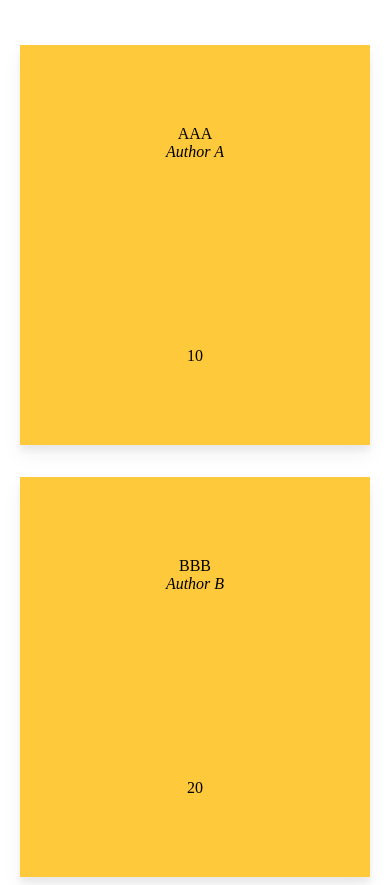
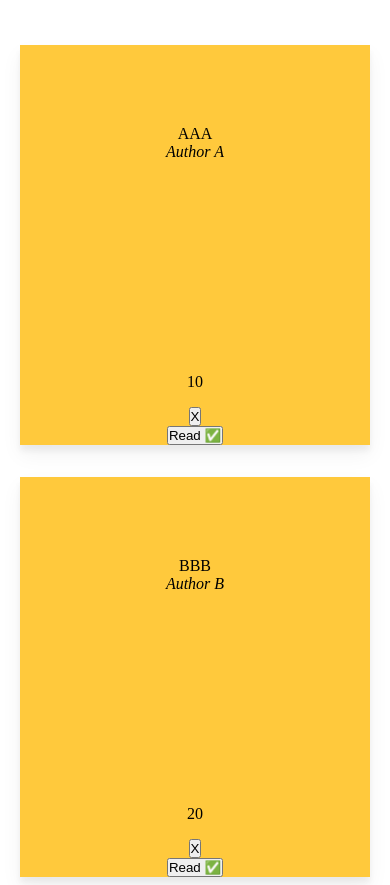
Before and after one commit to pameeee/library, a plain HTML site: page index.html in a window 390 px wide. Shown: the part 108-993 px from the top of the page. Drawn offline with Linux system fonts and the light colour scheme.

Commit message:
Modify updateDisplay() - delete cards and add buttons

```diff
--- a/index.js
+++ b/index.js
@@ -34,7 +34,10 @@ document.querySelector("form").addEventListener("submit", function (event) {
 });
 
 function updateDisplay() {
+
     const cardContainer = document.querySelector("main");
+    const cards = cardContainer.querySelectorAll(".card");
+    cards.forEach((card) => card.remove());
 
     library.forEach((book, index) => {
         const card = document.createElement("div");
@@ -52,11 +55,34 @@ function updateDisplay() {
         pages.classList.add("pages");
         pages.textContent = book.pages;
 
+        const removeButton = document.createElement("button");
+        removeButton.textContent = "X";
+
+        const readCard = document.createElement("button");
+        readCard.textContent = "Read ✅";
+        readCard.classList.add("readButton");
+        if (!book.read) {
+            readCard.classList.add("unread");
+            readCard.textContent = "Not read";
+        }
+
         card.appendChild(title);
         card.appendChild(author);
         card.appendChild(pages);
+        card.appendChild(removeButton);
+        card.appendChild(readCard);
 
         cardContainer.appendChild(card);
+
+        removeButton.addEventListener("click", function () {
+            library.splice(index, 1);
+            updateDisplay();
+        });
+
+        readCard.addEventListener("click", function () {
+            book.toggleReadStatus();
+            updateDisplay();
+        });
     });
 }
 
--- a/style.css
+++ b/style.css
@@ -48,5 +48,9 @@ main {
 
   .card .pages {
     margin-top: auto;
-    margin-bottom: 5em;
+    margin-bottom: 1em;
   }
+
+  .readButton.unread {
+    background-color: red;
+  }
```
